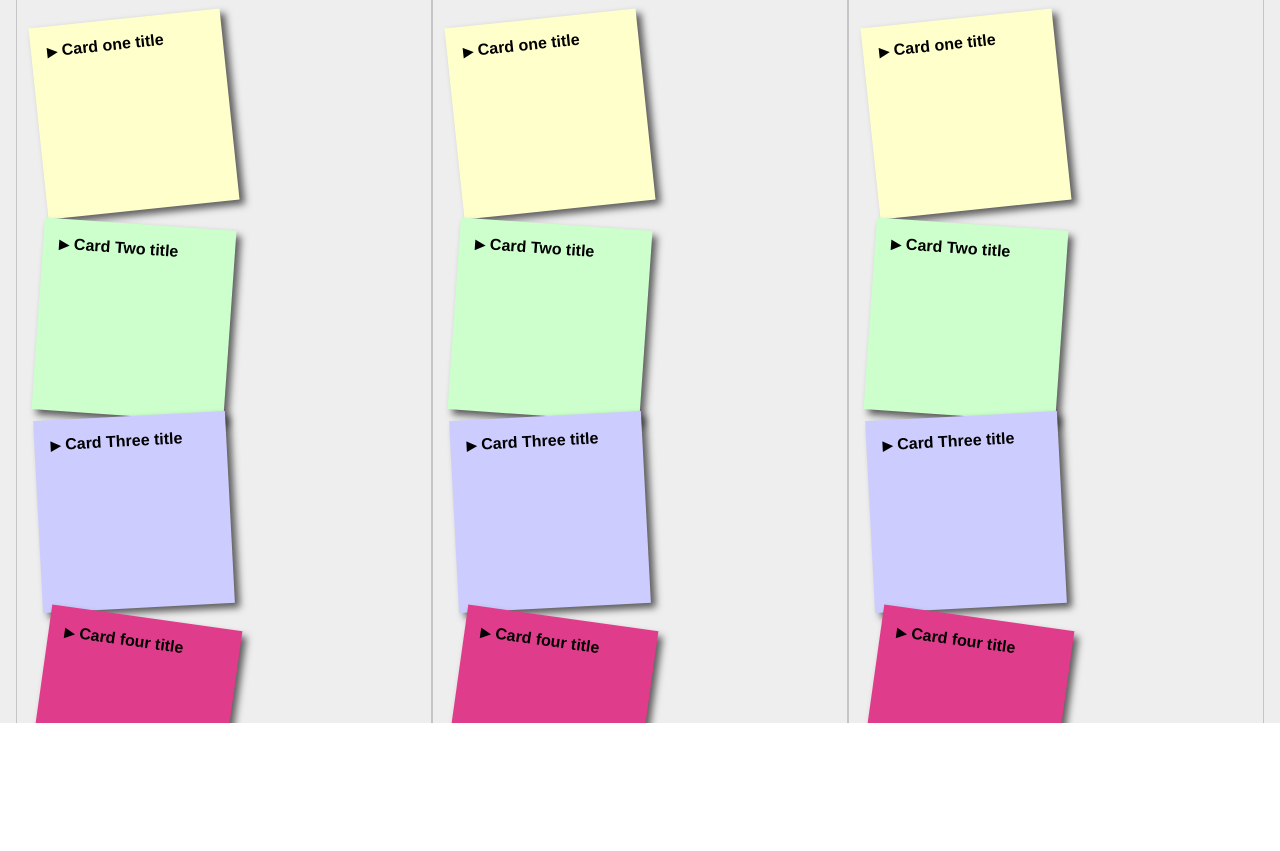
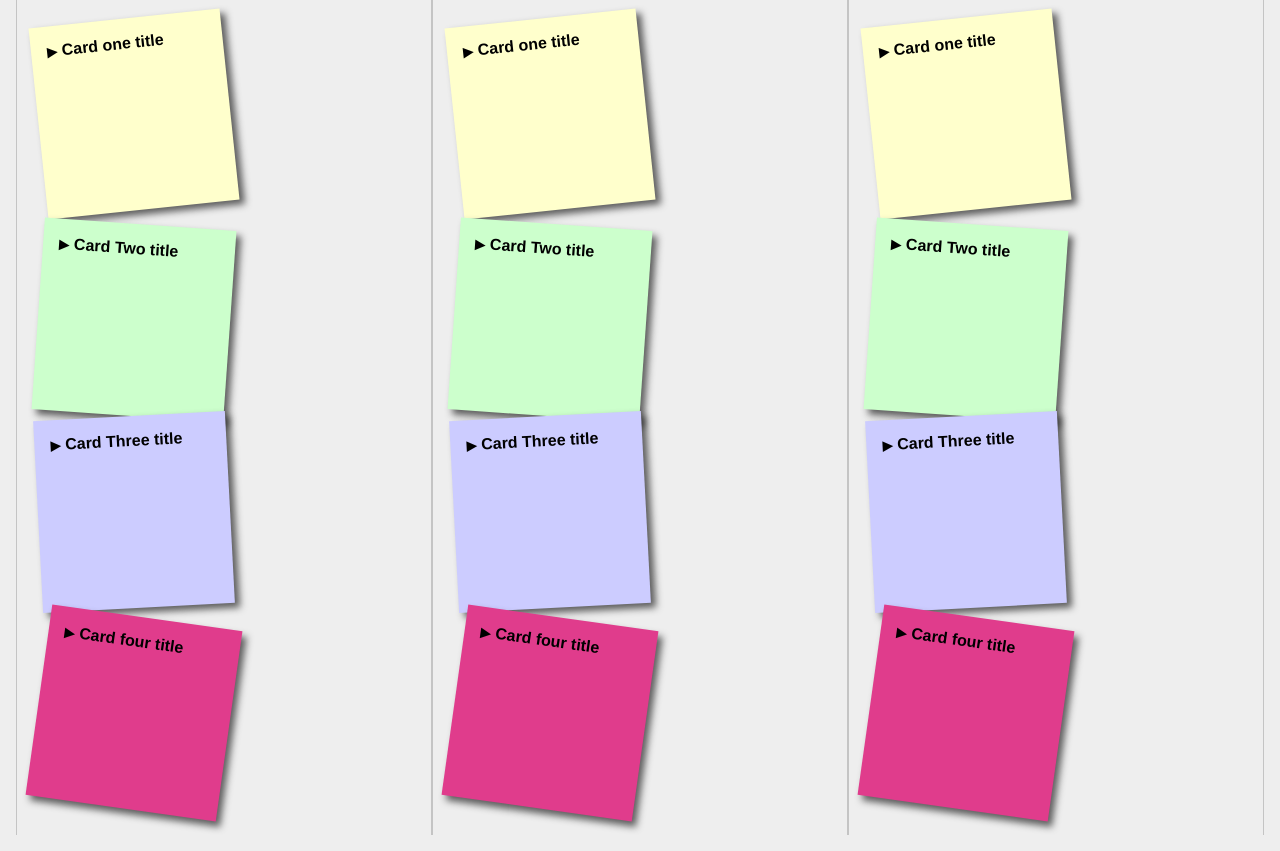
Before and after one commit to KaiWedekind/react-kanban-board, a React app: page / in a window 1280 px wide. Shown: the part 77-928 px from the top of the page. Before the commit the page ends 800 px from the top, so only its background shows below. Built offline with nearby package versions, Linux system fonts and the light colour scheme.

Commit message:
Minor change

```diff
--- a/src/stylesheets/global/_base.scss
+++ b/src/stylesheets/global/_base.scss
@@ -4,10 +4,8 @@
 
 html, body {
     width:  100vw;
-    height: 100vh;
-
     box-sizing: border-box;
-    overflow:   hidden;
+    overflow-x:   hidden;
 }
 
 ul, li {
```
Also changed, not shown: dist/assets/bundle.js.
